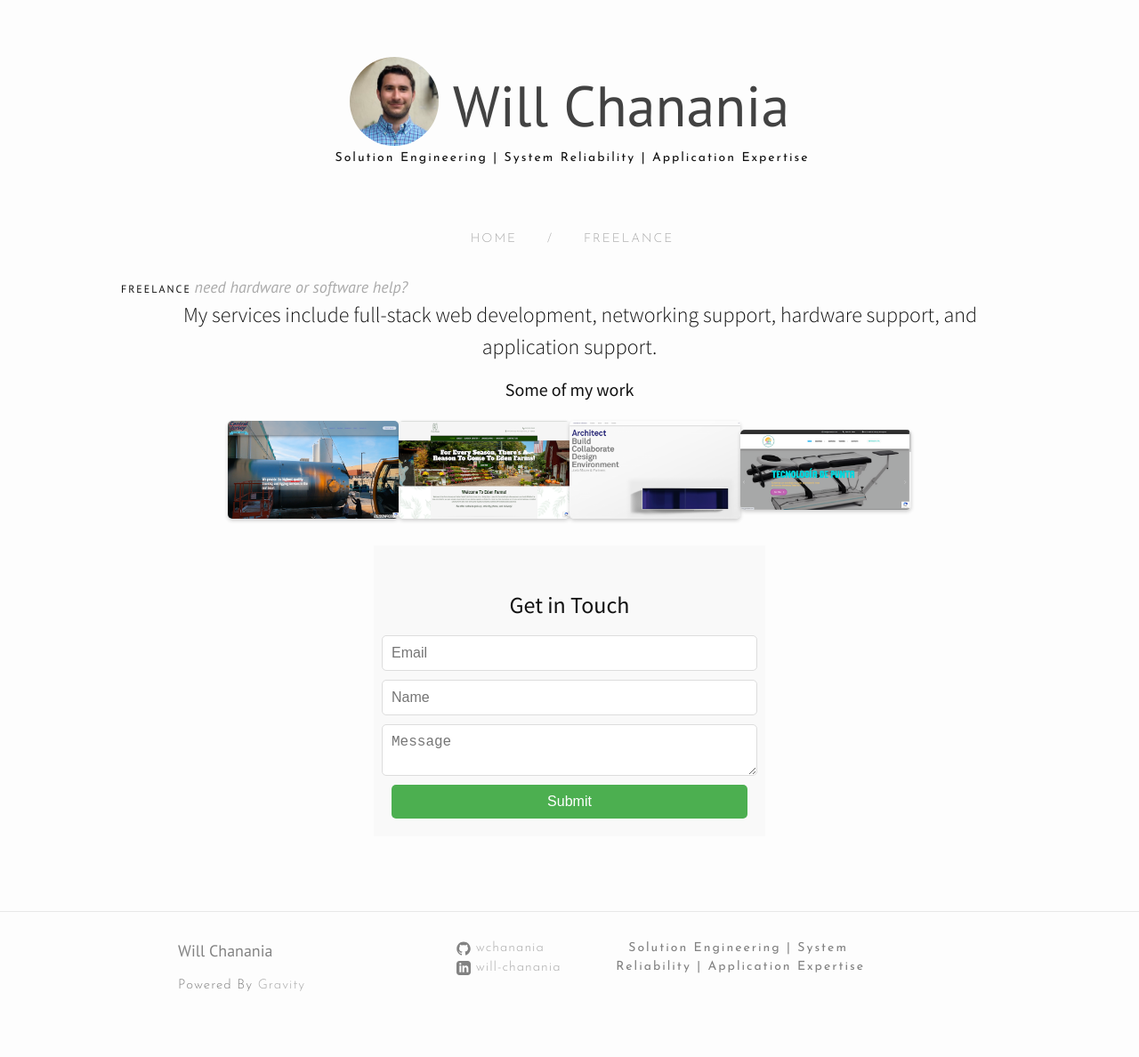
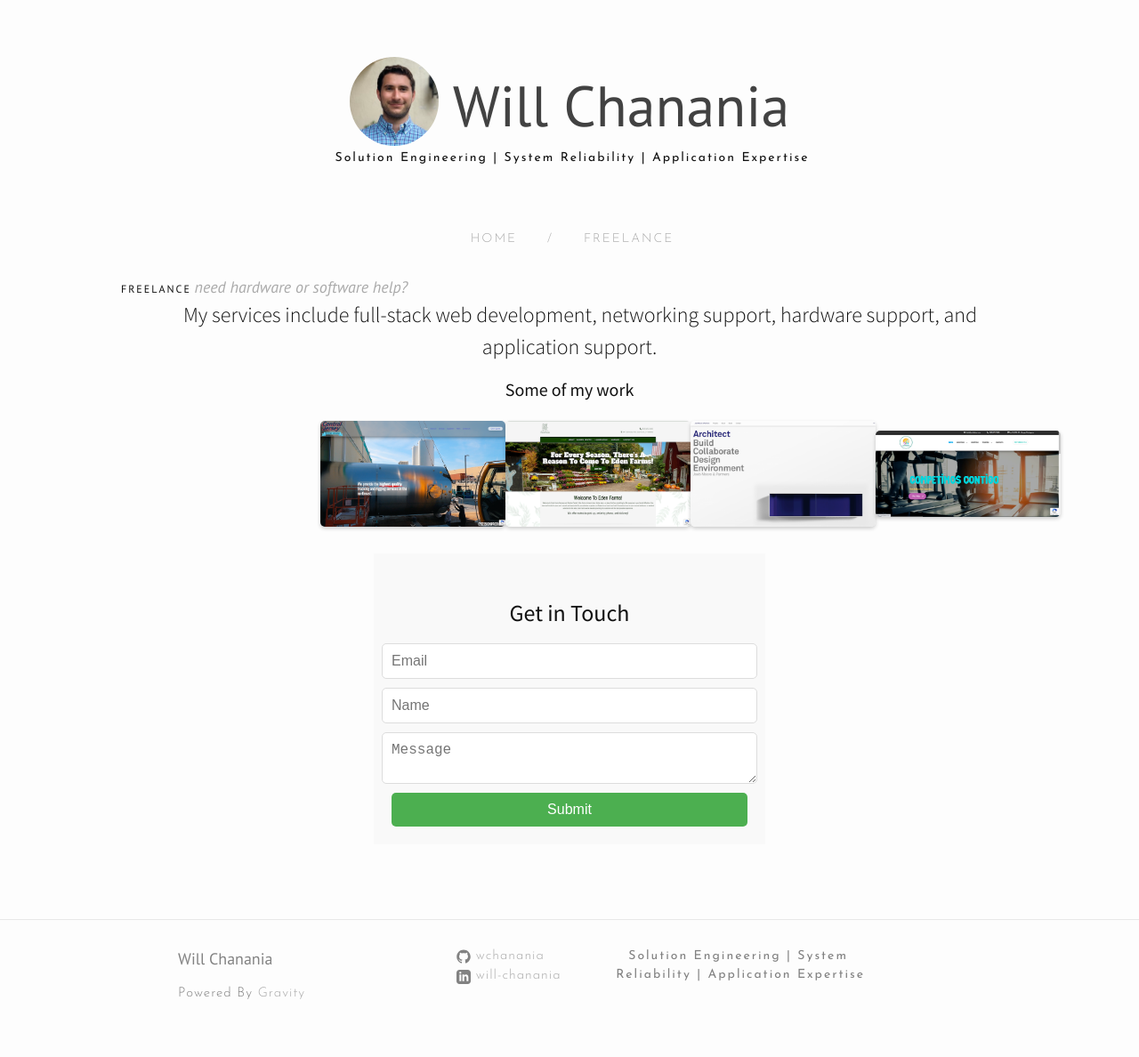
Before and after one commit to wchanania/wchanania.github.io, a Jekyll site: the page built from freelance.md, in a window 1280 px wide. Shown: the whole page at 89% size. Built offline with Jekyll 4.4.1, drawn with Linux system fonts in a browser that asks for light colours; nearby versions of some CDN libraries.

Commit message:
fix: css

```diff
--- a/css/style.scss
+++ b/css/style.scss
@@ -743,12 +743,14 @@ div.site-title > #nav-pic {
   display: none;
 }
 
+
 .image-grid {
   display: flex;
   justify-content: space-between;
   align-items: center;
-  width: 60vw; /* Set the width of the grid to 60vw */
+  width: 65vw; /* Set the width of the grid to 65vw */
   margin: 0 auto; /* Center the grid horizontally */
+  margin-left: calc((100vw - 65vw) / 2); /* Offset the grid to the left by half its width */
   margin-top: 20px;
 }
 
```
Also changed, not shown: img/revitalser.png, 1 other file.
